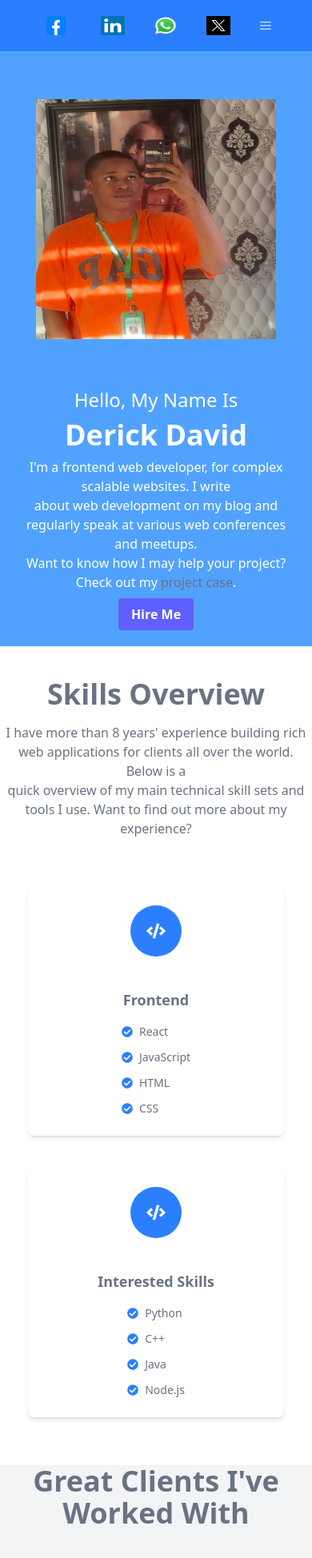
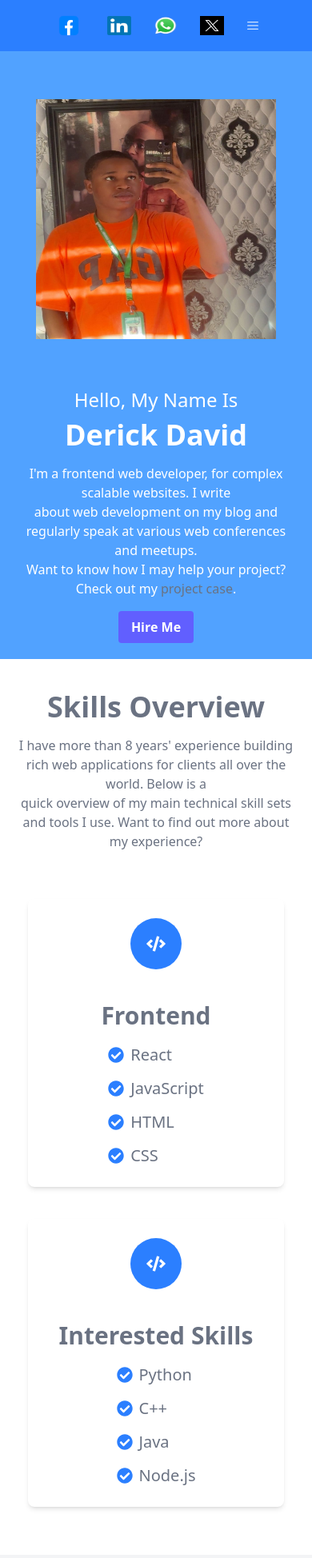
Before and after one commit to Derickdavid2002/Portfolio2, a React (Vite) app: page / in a window 390 px wide. Shown: the top 1948 px of the page at 80% size. Built offline with nearby package versions, Linux system fonts and the light colour scheme.

Commit message:
recent push

```diff
--- a/src/dashboards/Contacts.jsx
+++ b/src/dashboards/Contacts.jsx
@@ -20,8 +20,8 @@ function Contacts( aosProps) {
       </div>
 
       <div className="flex items-center justify-center  p-7">
-        <div className="max-w-4xl w-full p-15 bg-white rounded-lg shadow-lg text-center">
-          <p className="mb-6 ">
+        <div className="max-w-4xl w-full lg:p-15 bg-white rounded-lg shadow-lg text-center">
+          <p className="mb-6 px-4 py-4">
             I'm currently taking on freelance work. If you are interested in
             hiring me for your project <br /> please use the form below to get
             in touch. Want to know how I work and what I can offer? <br />
@@ -65,7 +65,7 @@ function Contacts( aosProps) {
 
       <section>
         <div className="flex items-center justify-center  p-7">
-          <div className="max-w-4xl w-full p-20 bg-white rounded-lg shadow-lg text-center">
+          <div className="max-w-4xl w-full lg:p-20 bg-white rounded-lg shadow-lg text-center">
             <p className="flex justify-center text-gray-500 items-center text-2xl font-bold mb-8">
               Get In Touch
             </p>
@@ -76,7 +76,7 @@ function Contacts( aosProps) {
                   id="name"
                   name="name"
                   placeholder="your name"
-                  className="mt-1 block w-full border border-gray-300 rounded-md  p-2 "
+                  className="mt-1 block w-full border border-gray-300 rounded-md  p-3 "
                 />
 
                 <input
@@ -84,7 +84,7 @@ function Contacts( aosProps) {
                   id="email"
                   name="email"
                   placeholder="youremail@gmail.com"
-                  className="mt-1 block w-full border border-gray-300 rounded-md p-2 "
+                  className="mt-1 block  w-full border border-gray-300 rounded-md  p-3 "
                 />
               </div>
 
@@ -94,7 +94,7 @@ function Contacts( aosProps) {
                   id="enter message"
                   name="enter message"
                   placeholder="enter your message"
-                  className="mt-1 block w-full h-50 border border-gray-300 rounded-md p-2  "
+                  className="mt-1 block w-full h-50 border border-gray-300 rounded-md p-3  "
                 />
 
                 <button className="py-3 px-4 w-full bg-blue-400 rounded-md mt-2 text-white font-semibold">
--- a/src/landing-page/Hero.jsx
+++ b/src/landing-page/Hero.jsx
@@ -4,7 +4,7 @@ function Hero( aosProps ) {
   const skills = ["React", "JavaScript", "HTML", "CSS"];
   const learningSkills = ["Python", "C++", "Java", "Node.js"];
   return (
-    <div {...aosProps}className="">
+    <div {...aosProps}className="max-w-[1400px] mx-auto ">
       <div className="flex items-center justify-center flex-col lg:flex-row gap-15 px-5 py-5 bg-blue-400 text-white">
         <div className="">
           <img
@@ -17,14 +17,14 @@ function Hero( aosProps ) {
         <div className="text-center  lg:text-start">
           <p className="text-2xl">Hello, My Name Is</p>
           <p className="font-semibold text-4xl mt-2">Derick David</p>
-          <p className="mt-2">
+          <p className="mt-4">
             I'm a frontend web developer, for complex scalable websites. I write{" "}
             <br />
             about web development on my blog and regularly speak at various web
             conferences and meetups. <br /> Want to know how I may help your
             project? Check out my <a className="hover:underline text-gray-500" href="/projects">project case</a>.
           </p>
-          <button className="px-4 py-2 rounded text-white font-bold bg-indigo-500 hover:bg-indigo-700 transition mt-2">
+          <button className="px-4 py-2 rounded text-white font-bold bg-indigo-500 hover:bg-indigo-700 transition mt-4">
             <a href="/contact">Hire Me</a>
           </button>
         </div>
@@ -36,7 +36,7 @@ function Hero( aosProps ) {
             Skills Overview
           </p>
         </div>
-        <p className="flex text-center lg:text-start items-center justify-center text-gray-500 mt-4">
+        <p className=" px-5 flex text-center lg:text-start items-center justify-center text-gray-500 mt-4">
           I have more than 8 years' experience building rich web applications
           for clients all over the world. Below is a <br />
           quick overview of my main technical skill sets and tools I use. Want
@@ -52,15 +52,15 @@ function Hero( aosProps ) {
             </div>
           </div>
 
-          <h2 className="text-lg flex items-center justify-center text-gray-500 font-bold mb-4">
+          <h2 className="text-3xl flex items-center justify-center text-gray-500 font-bold mb-4">
             Frontend
           </h2>
           <div className="flex items-center justify-center">
-            <ul className="text-left text-gray-500 space-y-3">
+            <ul className="text-left  text-gray-500 space-y-3">
               {skills.map((skill, index) => (
                 <li
                   key={index}
-                  className="text-grey-800 flex items-center text-sm"
+                  className="text-grey-800 flex items-center text-[20px]"
                 >
                   <FaCheckCircle className=" mr-2 text-blue-500" />
                   {skill}
@@ -77,7 +77,7 @@ function Hero( aosProps ) {
             </div>
           </div>
 
-          <h2 className="text-lg flex items-center justify-center text-gray-500 font-bold mb-4">
+          <h2 className="text-3xl flex items-center justify-center text-gray-500 font-bold mb-4">
             Interested Skills
           </h2>
           <div className="flex items-center justify-center">
@@ -85,7 +85,7 @@ function Hero( aosProps ) {
               {learningSkills.map((learningSkills, index) => (
                 <li
                   key={index}
-                  className="text-grey-800 flex items-center text-sm"
+                  className="text-grey-800 flex items-center text-[20px]"
                 >
                   <FaCheckCircle className=" mr-2 text-blue-500" />
                   {learningSkills}
--- a/src/landing-page/MobileNav.jsx
+++ b/src/landing-page/MobileNav.jsx
@@ -17,7 +17,7 @@ return (
     <div >
 
 
-  <div className= "lg:hidden bg-blue-500 text-white text-[18px] font-semibold flex flex-col gap-4 p-4">
+  <div className= "lg:hidden  bg-blue-500 text-white text-[18px] font-semibold flex flex-col gap-4 p-4">
       <Link to="/" onClick={() => handleClick("About")} className="px-2 py-1 block">ABOUT</Link>
       <Link to="/contact" onClick={() => handleClick("Contact")} className="px-2 py-1 block">CONTACT</Link>
       <Link to="/talks" onClick={() => handleClick("Talks")} className="px-2 py-1 block">TALKS</Link>
--- a/src/landing-page/Nav.jsx
+++ b/src/landing-page/Nav.jsx
@@ -46,9 +46,9 @@ function Nav() {
   }, [currentItem]);
 
   return (
-    <div onMouseLeave={() => setHoveredItem(null)} className="">
-      <nav className="flex gap-100 items-center bg-blue-500 p-3 text-white relative flex-col md:flex-row md:justify-between md:gap-[100px]">
-        <div data-aos="fade-down" data-aos-delay="100" className="flex gap-9">
+    <div onMouseLeave={() => setHoveredItem(null)} className=" ">
+      <nav className="flex lg:gap-100 items-center bg-blue-500 p-3 text-white relative flex-col md:flex-row md:justify-between md:gap-[100px]">
+        <div data-aos="fade-down" data-aos-delay="100" className="flex gap-7 lg:gap-9">
           <a href="#">
             <img src="/facebook.png" alt="" className="w-[40px]" />
           </a>
@@ -59,7 +59,7 @@ function Nav() {
               className="w-[30px] h-[24px] mt-2"
             />
           </a>
-          <a href="#">
+          <a href="https://wa.me/2349071622937">
             <img
               src="/whatsapp.png"
               alt=""
@@ -70,7 +70,7 @@ function Nav() {
             <img src="/twitter.png" alt="" className="w-[30px] h-[24px] mt-2" />
           </a>
 
-          <div className=" lg:hidden mt-3 " onClick={() => setIsOpen(!isOpen)}>
+          <div className=" lg:hidden mt-3   " onClick={() => setIsOpen(!isOpen)}>
             {isOpen ? <TbLetterX /> : <RxHamburgerMenu />}
           </div>
         </div>
--- a/src/landing-page/Section.jsx
+++ b/src/landing-page/Section.jsx
@@ -4,7 +4,7 @@ function Section({ aosProps }) {
   const ocube = ["Html&Css&JS"];
 
   return (
-    <div {...aosProps}className="bg-gray-100">
+    <div {...aosProps}className="max-w-[1400px] mx-auto bg-gray-100">
       <div>
         <p className="flex text-center lg:text-start items-center justify-center text-gray-500 mt-15 text-4xl font-semibold ">
           Great Clients I've Worked With
@@ -50,7 +50,7 @@ function Section({ aosProps }) {
             <p>Interested In Hiring Me For Your Project?</p>
           </div>
 
-          <div className="flex text-center lg:text-start items-center justify-center mt-2 text-white">
+          <div className="flex text-center mt-5 px-4 lg:text-start items-center justify-center  text-white">
             <p>
               Looking for an experienced frontend developer to build your
               responsible website ? To start <br /> an initial chat, just drop
--- a/src/landing-page/landing.jsx
+++ b/src/landing-page/landing.jsx
@@ -16,7 +16,7 @@ const aosProps = () => {
 };
 
   return (
-    <div >
+    <div className="max-w-[1400px] mx-auto " >
       <Nav />
      <Hero {...aosProps()} />
      <Section {...aosProps()}/>
```
